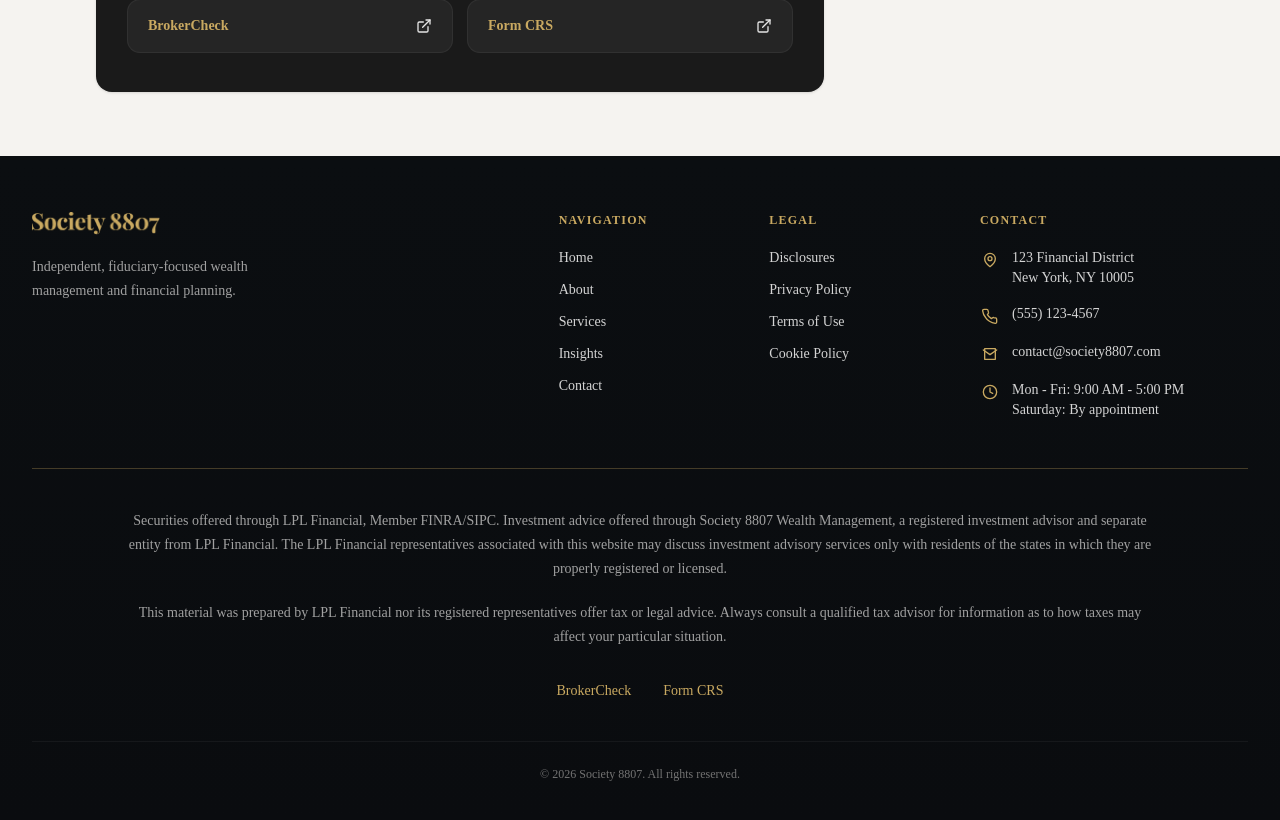
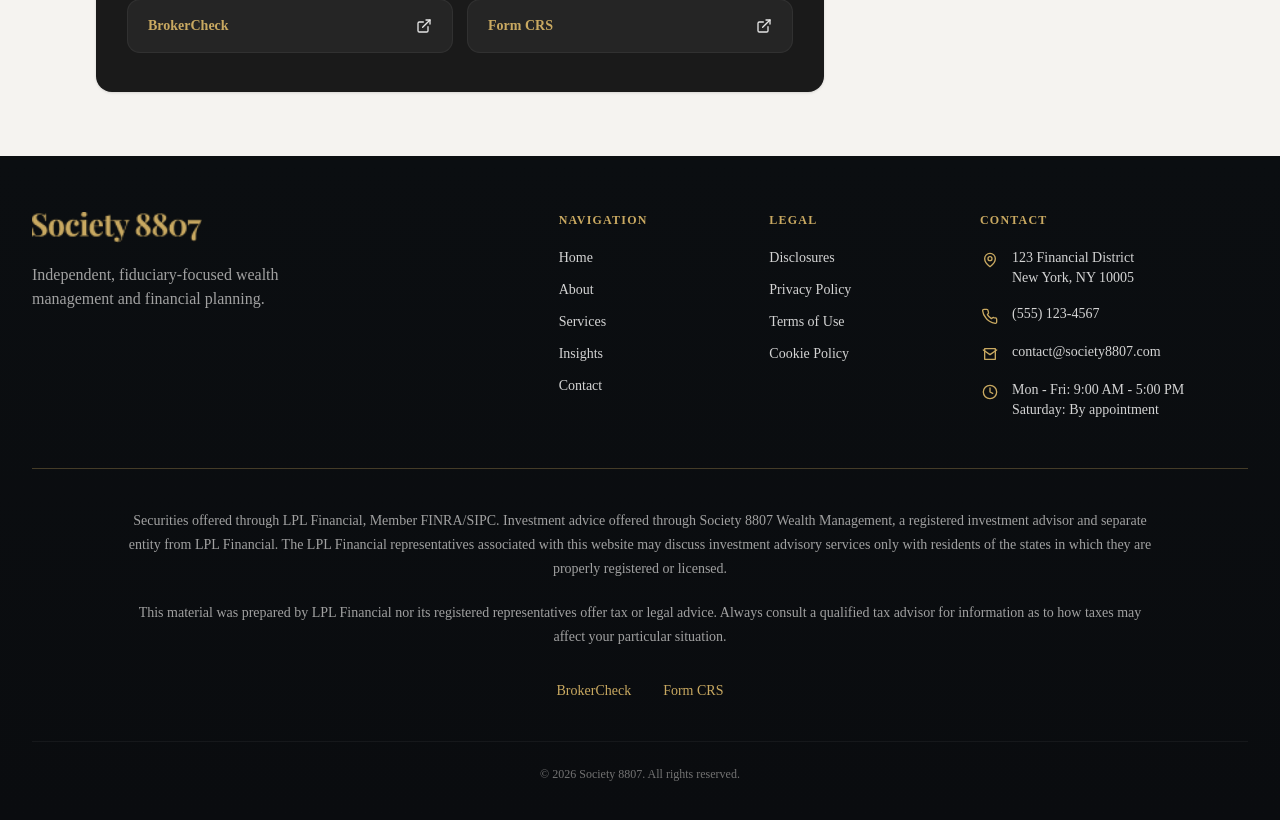
Before and after one commit to ShuvrotoKumar/society-8807, a Next.js app: page /disclosures in a window 1280 px wide. Shown: the part 2126-2946 px from the top of the page. Built offline with nearby package versions, Linux system fonts and the light colour scheme.

Commit message:
fixed ecmascript issue

```diff
--- a/app/disclosures/page.tsx
+++ b/app/disclosures/page.tsx
@@ -147,14 +147,14 @@ export default function DisclosuresPage() {
 
                   <div className="mt-8 grid grid-cols-1 gap-4 sm:grid-cols-2">
                     <a
-                      href="#"
+                      href="/brokercheck"
                       className="group flex items-center justify-between rounded-xl bg-white/5 px-5 py-4 ring-1 ring-white/10 transition-colors hover:bg-white/10"
                     >
                       <span className="text-sm font-semibold text-[#C9A961]">BrokerCheck</span>
                       <ExternalLink className="h-4 w-4 text-neutral-200 transition-transform group-hover:translate-x-0.5" />
                     </a>
                     <a
-                      href="#"
+                      href="/crs"
                       className="group flex items-center justify-between rounded-xl bg-white/5 px-5 py-4 ring-1 ring-white/10 transition-colors hover:bg-white/10"
                     >
                       <span className="text-sm font-semibold text-[#C9A961]">Form CRS</span>
--- a/components/layout/footer.tsx
+++ b/components/layout/footer.tsx
@@ -9,9 +9,9 @@ export const Footer: React.FC = () => {
         <div className="grid grid-cols-1 gap-12 md:grid-cols-12">
           <div className="md:col-span-3">
             <Link href="/">
-              <Image src="/images/logo.png" alt="Society 8807" width={128} height={128} />
+              <Image src="/images/logo.png" alt="Society 8807" width={170} height={170} />
             </Link>
-            <p className="mt-5 max-w-sm text-sm leading-6 text-neutral-400">
+            <p className="mt-5 max-w-sm text-md leading-6 text-neutral-400">
               Independent, fiduciary-focused wealth management and financial planning.
             </p>
           </div>
```
